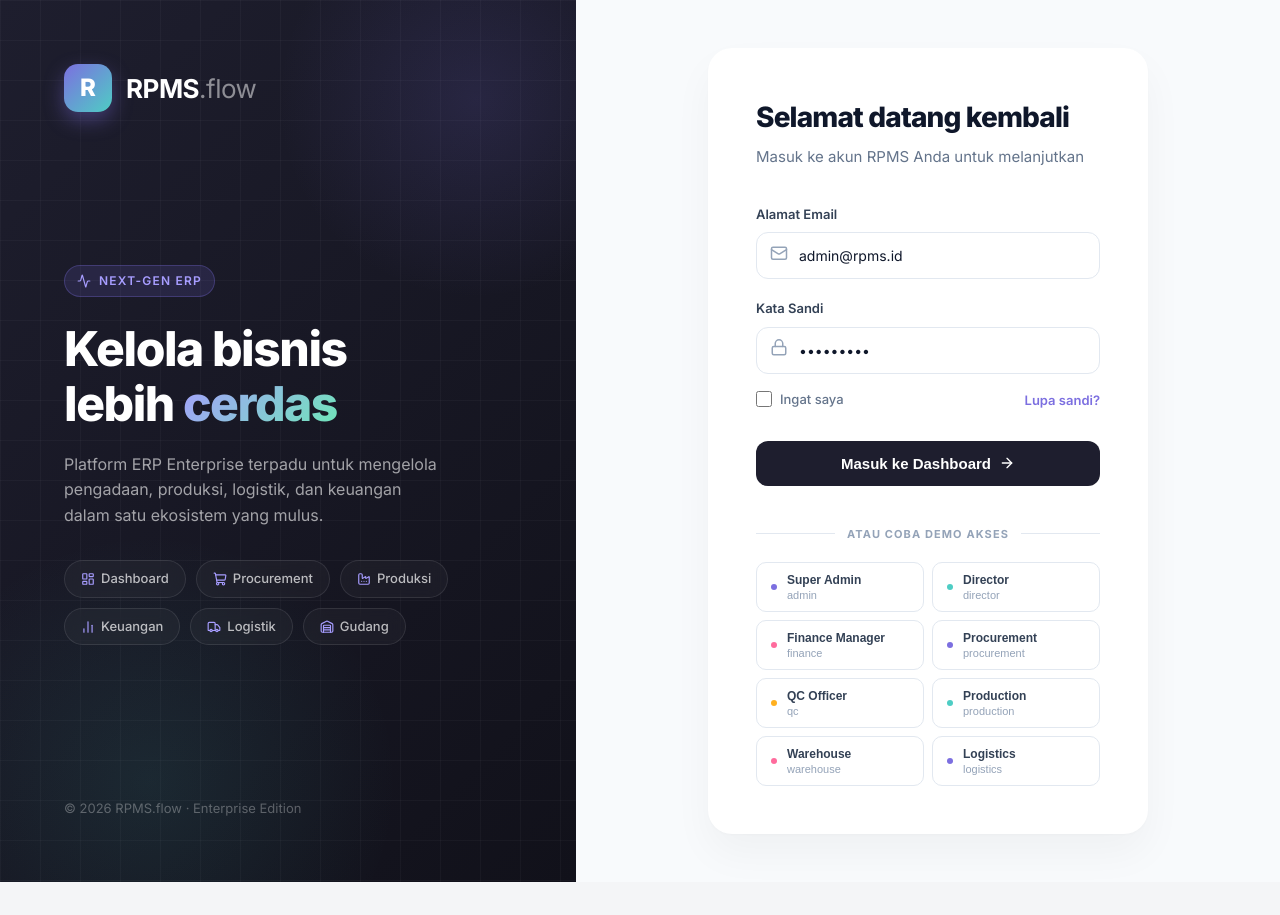
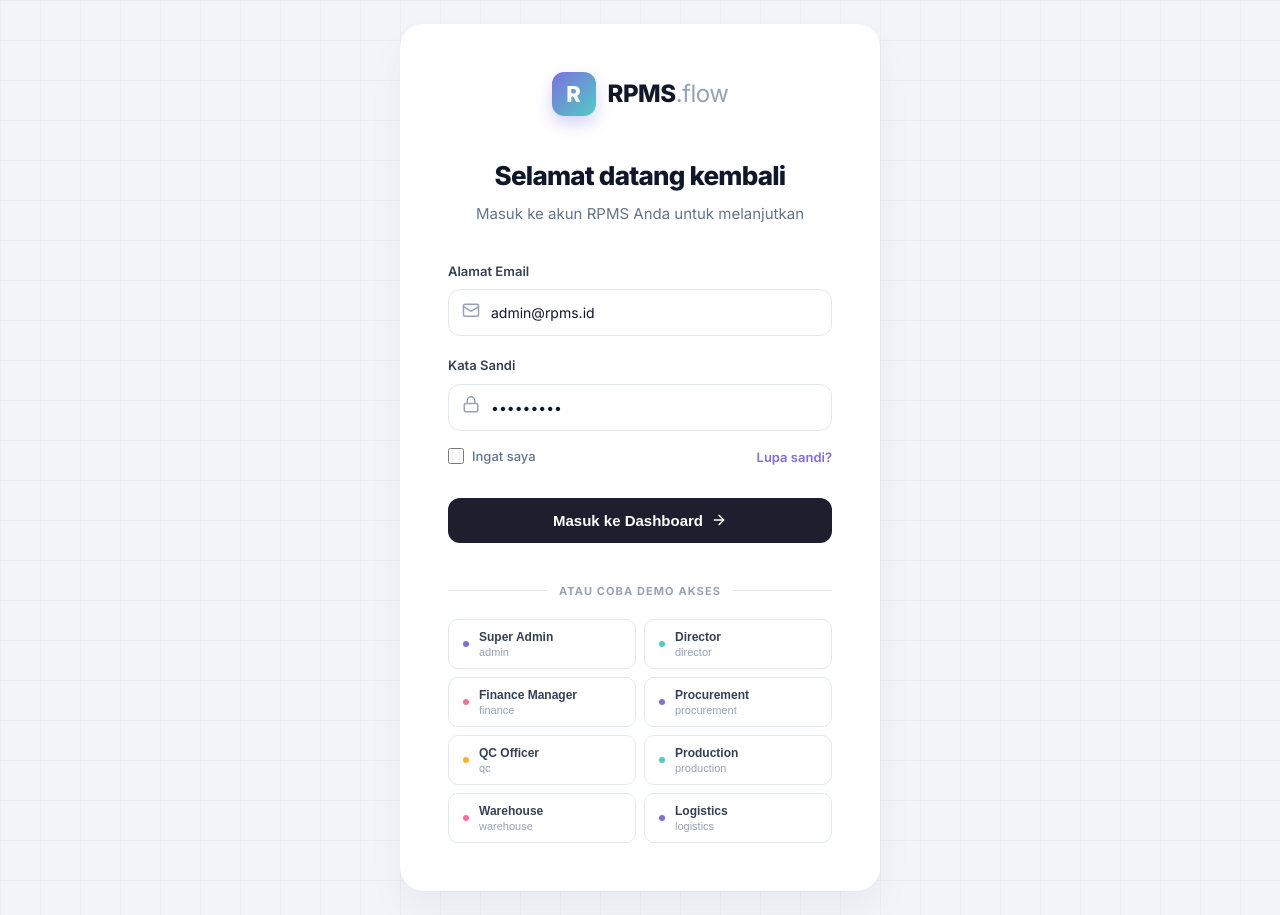
Before and after one commit to adibpurwanto63/rpms, a Next.js app in the folder apps/frontend/: page /login in a window 1280 px wide. Before the commit the page ends 882 px from the top, so only its background shows below. Built offline with nearby package versions, Linux system fonts and the light colour scheme; no server answers.

Commit message:
style: center login page and remove left panel

```diff
--- a/apps/frontend/src/app/login/page.tsx
+++ b/apps/frontend/src/app/login/page.tsx
@@ -3,7 +3,7 @@ import { useState } from "react";
 import { useRouter } from "next/navigation";
 import { useAuth } from "@/lib/auth-context";
 import {
-  LayoutDashboard, ShoppingCart, Factory, BarChart2, Truck, Warehouse, ShieldCheck, Mail, Lock, ArrowRight, Activity
+  ShieldCheck, Mail, Lock, ArrowRight, Activity
 } from "lucide-react";
 
 export default function LoginPage() {
@@ -42,115 +42,47 @@ export default function LoginPage() {
     <div style={{
       minHeight: "100vh",
       display: "flex",
-      background: "#F8FAFC",
+      alignItems: "center",
+      justifyContent: "center",
+      background: "#F1F5F9",
       fontFamily: "'Inter', -apple-system, sans-serif",
+      position: "relative",
+      padding: 24,
     }}>
-      {/* Left Panel - Brand */}
-      <div style={{
-        flex: "0 0 45%",
-        background: "linear-gradient(135deg, #1E1E2E 0%, #11111A 100%)",
-        display: "flex",
-        flexDirection: "column",
-        justifyContent: "space-between",
-        padding: "64px",
-        position: "relative",
-        overflow: "hidden",
-      }}>
-        {/* Modern Grid Background */}
+      {/* Light modern grid background */}
       <div style={{
         position: "absolute", top: 0, left: 0, right: 0, bottom: 0,
-          backgroundImage: "linear-gradient(rgba(255,255,255,0.03) 1px, transparent 1px), linear-gradient(90deg, rgba(255,255,255,0.03) 1px, transparent 1px)",
+        backgroundImage: "linear-gradient(rgba(0,0,0,0.03) 1px, transparent 1px), linear-gradient(90deg, rgba(0,0,0,0.03) 1px, transparent 1px)",
         backgroundSize: "40px 40px",
         pointerEvents: "none"
       }} />
 
-        {/* Glow Effects */}
-        <div style={{ position: "absolute", top: -100, right: -100, width: 400, height: 400, borderRadius: "50%", background: "radial-gradient(circle, rgba(124,111,224,0.15) 0%, rgba(124,111,224,0) 70%)", pointerEvents: "none" }} />
-        <div style={{ position: "absolute", bottom: -150, left: -100, width: 500, height: 500, borderRadius: "50%", background: "radial-gradient(circle, rgba(78,205,196,0.1) 0%, rgba(78,205,196,0) 70%)", pointerEvents: "none" }} />
-
+      {/* Login Card */}
+      <div style={{
+        width: "100%", maxWidth: 480,
+        background: "#fff",
+        padding: "48px",
+        borderRadius: 24,
+        boxShadow: "0 20px 40px rgba(0,0,0,0.04), 0 1px 3px rgba(0,0,0,0.02)",
+        position: "relative",
+        zIndex: 10
+      }}>
         {/* Brand */}
-        <div style={{ display: "flex", alignItems: "center", gap: 14, position: "relative" }}>
+        <div style={{ display: "flex", alignItems: "center", gap: 12, marginBottom: 40, justifyContent: "center" }}>
           <div style={{
-            width: 48, height: 48, borderRadius: 14,
+            width: 44, height: 44, borderRadius: 12,
             background: "linear-gradient(135deg, #7C6FE0, #4ECDC4)",
             display: "flex", alignItems: "center", justifyContent: "center",
-            color: "#fff", fontWeight: 800, fontSize: 24,
-            boxShadow: "0 8px 20px rgba(124,111,224,0.4)"
+            color: "#fff", fontWeight: 800, fontSize: 22,
+            boxShadow: "0 8px 16px rgba(124,111,224,0.3)"
           }}>R</div>
-          <span style={{ color: "#fff", fontSize: 26, fontWeight: 700, letterSpacing: "-0.02em" }}>
-            RPMS<span style={{ color: "rgba(255,255,255,0.5)", fontWeight: 400 }}>.flow</span>
+          <span style={{ color: "#0F172A", fontSize: 24, fontWeight: 800, letterSpacing: "-0.02em" }}>
+            RPMS<span style={{ color: "#94A3B8", fontWeight: 400 }}>.flow</span>
           </span>
         </div>
 
-        {/* Center content */}
-        <div style={{ position: "relative", marginTop: "auto", marginBottom: "auto" }}>
-          <div style={{
-            display: "inline-flex", alignItems: "center", gap: 8,
-            padding: "6px 12px", borderRadius: 99, background: "rgba(124,111,224,0.15)",
-            border: "1px solid rgba(124,111,224,0.3)",
-            fontSize: 12, fontWeight: 600, color: "#A79DFF",
-            textTransform: "uppercase", letterSpacing: "0.1em", marginBottom: 24,
-          }}>
-            <Activity size={14} /> Next-Gen ERP
-          </div>
-          <h1 style={{ fontSize: 48, fontWeight: 800, color: "#fff", lineHeight: 1.15, letterSpacing: "-0.03em", marginBottom: 20 }}>
-            Kelola bisnis<br />
-            lebih <span style={{ background: "linear-gradient(135deg, #A79DFF, #6EE7B7)", WebkitBackgroundClip: "text", WebkitTextFillColor: "transparent" }}>cerdas</span>
-          </h1>
-          <p style={{ fontSize: 16, color: "rgba(255,255,255,0.6)", lineHeight: 1.6, maxWidth: 380 }}>
-            Platform ERP Enterprise terpadu untuk mengelola pengadaan, produksi, logistik, dan keuangan dalam satu ekosistem yang mulus.
-          </p>
-
-          {/* Feature chips */}
-          <div style={{ display: "flex", flexWrap: "wrap", gap: 10, marginTop: 32 }}>
-            {[
-              { icon: LayoutDashboard, label: "Dashboard" },
-              { icon: ShoppingCart, label: "Procurement" },
-              { icon: Factory, label: "Produksi" },
-              { icon: BarChart2, label: "Keuangan" },
-              { icon: Truck, label: "Logistik" },
-              { icon: Warehouse, label: "Gudang" },
-            ].map(item => (
-              <div key={item.label} style={{
-                display: "flex", alignItems: "center", gap: 6,
-                padding: "8px 16px", borderRadius: 99,
-                background: "rgba(255,255,255,0.03)",
-                border: "1px solid rgba(255,255,255,0.1)",
-                color: "rgba(255,255,255,0.7)",
-                fontSize: 13, fontWeight: 500,
-                backdropFilter: "blur(10px)"
-              }}>
-                <item.icon size={14} style={{ color: "#A79DFF" }} />
-                {item.label}
-              </div>
-            ))}
-          </div>
-        </div>
-
-        {/* Bottom */}
-        <div style={{ color: "rgba(255,255,255,0.3)", fontSize: 13, position: "relative" }}>
-          © 2026 RPMS.flow · Enterprise Edition
-        </div>
-      </div>
-
-      {/* Right Panel - Login */}
-      <div style={{
-        flex: 1,
-        display: "flex",
-        alignItems: "center",
-        justifyContent: "center",
-        padding: "48px",
-        overflowY: "auto",
-      }}>
-        <div style={{
-          width: "100%", maxWidth: 440,
-          background: "#fff",
-          padding: "48px",
-          borderRadius: 24,
-          boxShadow: "0 20px 40px rgba(0,0,0,0.04), 0 1px 3px rgba(0,0,0,0.02)"
-        }}>
-          <div style={{ marginBottom: 36 }}>
-            <h2 style={{ fontSize: 28, fontWeight: 800, color: "#0F172A", letterSpacing: "-0.03em" }}>Selamat datang kembali</h2>
+        <div style={{ marginBottom: 36, textAlign: "center" }}>
+          <h2 style={{ fontSize: 26, fontWeight: 800, color: "#0F172A", letterSpacing: "-0.03em" }}>Selamat datang kembali</h2>
           <p style={{ color: "#64748B", marginTop: 8, fontSize: 15 }}>Masuk ke akun RPMS Anda untuk melanjutkan</p>
         </div>
 
@@ -303,6 +235,5 @@ export default function LoginPage() {
         </div>
       </div>
     </div>
-    </div>
   );
 }
```
Lines whose indentation alone changed are shown as unchanged.
